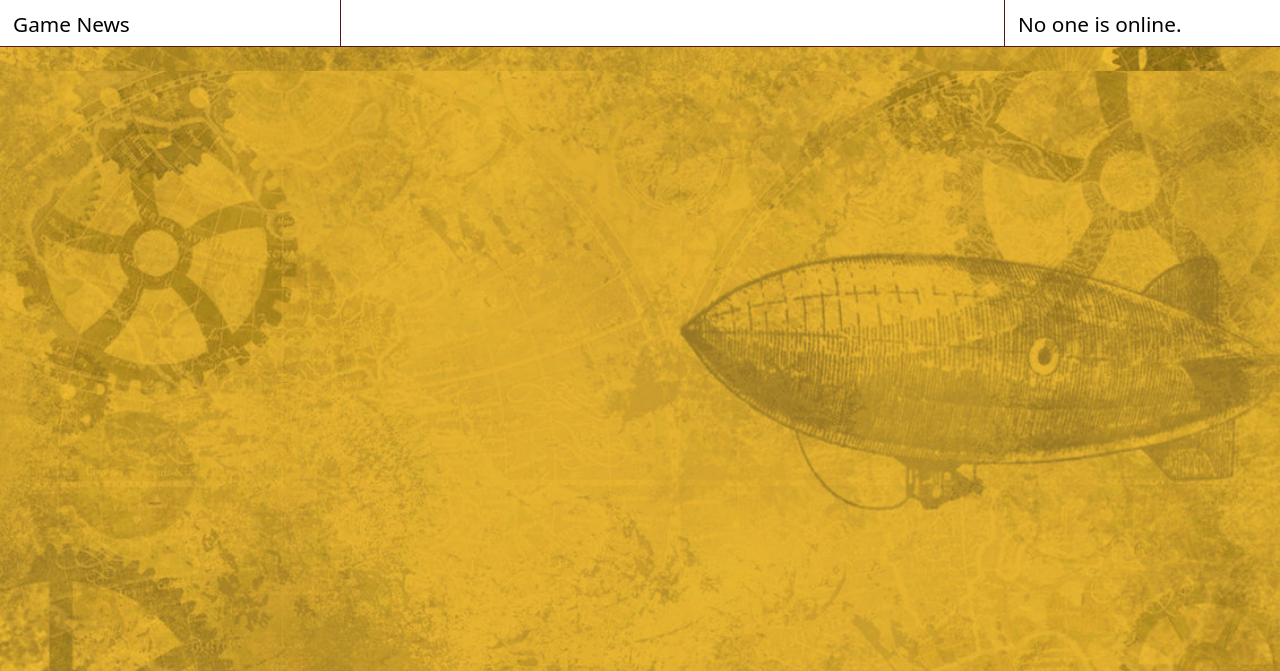
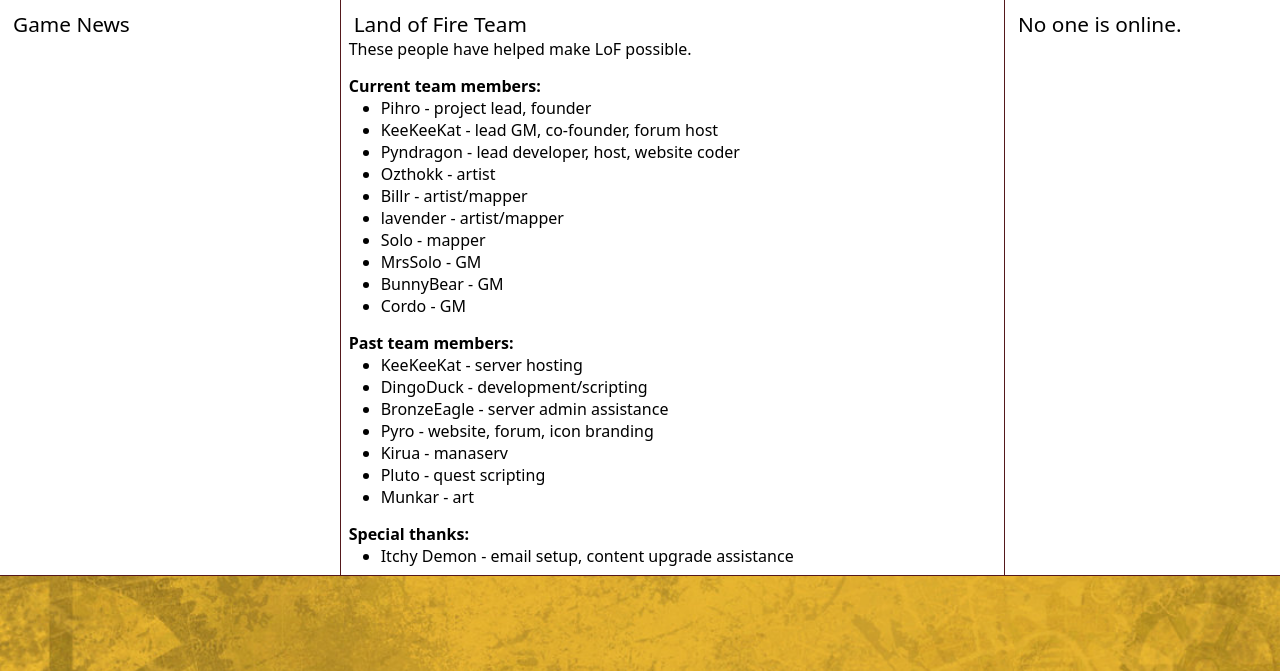
Before and after one commit to landoffire/website-flask-2015, a Flask app: template templates/team.html in a window 1280 px wide. Shown: the part 129-800 px from the top of the page. Run offline with Flask 2, Linux system fonts and the light colour scheme; the template is opened without the code that fills it, so the values that code supplies are empty.

Commit message:
Add Team page

```diff
--- a/templates/team.html
+++ b/templates/team.html
@@ -1,3 +1,32 @@
 {% extends "base.html" %}
 {% block main %}
+    <h2>Land of Fire Team</h2>
+    <p>These people have helped make LoF possible.</p>
+    <h3>Current team members:</h3>
+    <ul>
+        <li>Pihro - project lead, founder</li>
+        <li>KeeKeeKat - lead GM, co-founder, forum host</li>
+        <li>Pyndragon - lead developer, host, website coder</li>
+        <li>Ozthokk - artist</li>
+        <li>Billr - artist/mapper</li>
+        <li>lavender - artist/mapper</li>
+        <li>Solo - mapper</li>
+        <li>MrsSolo - GM</li>
+        <li>BunnyBear - GM</li>
+        <li>Cordo - GM</li>
+    </ul>
+    <h3>Past team members:</h3>
+    <ul>
+        <li>KeeKeeKat - server hosting</li>
+        <li>DingoDuck - development/scripting</li>
+        <li>BronzeEagle - server admin assistance</li>
+        <li>Pyro - website, forum, icon branding</li>
+        <li>Kirua - manaserv</li>
+        <li>Pluto - quest scripting</li>
+        <li>Munkar - art</li>
+    </ul>
+    <h3>Special thanks:</h3>
+    <ul>
+        <li>Itchy Demon - email setup, content upgrade assistance</li>
+    </ul>
 {% endblock %}
```
